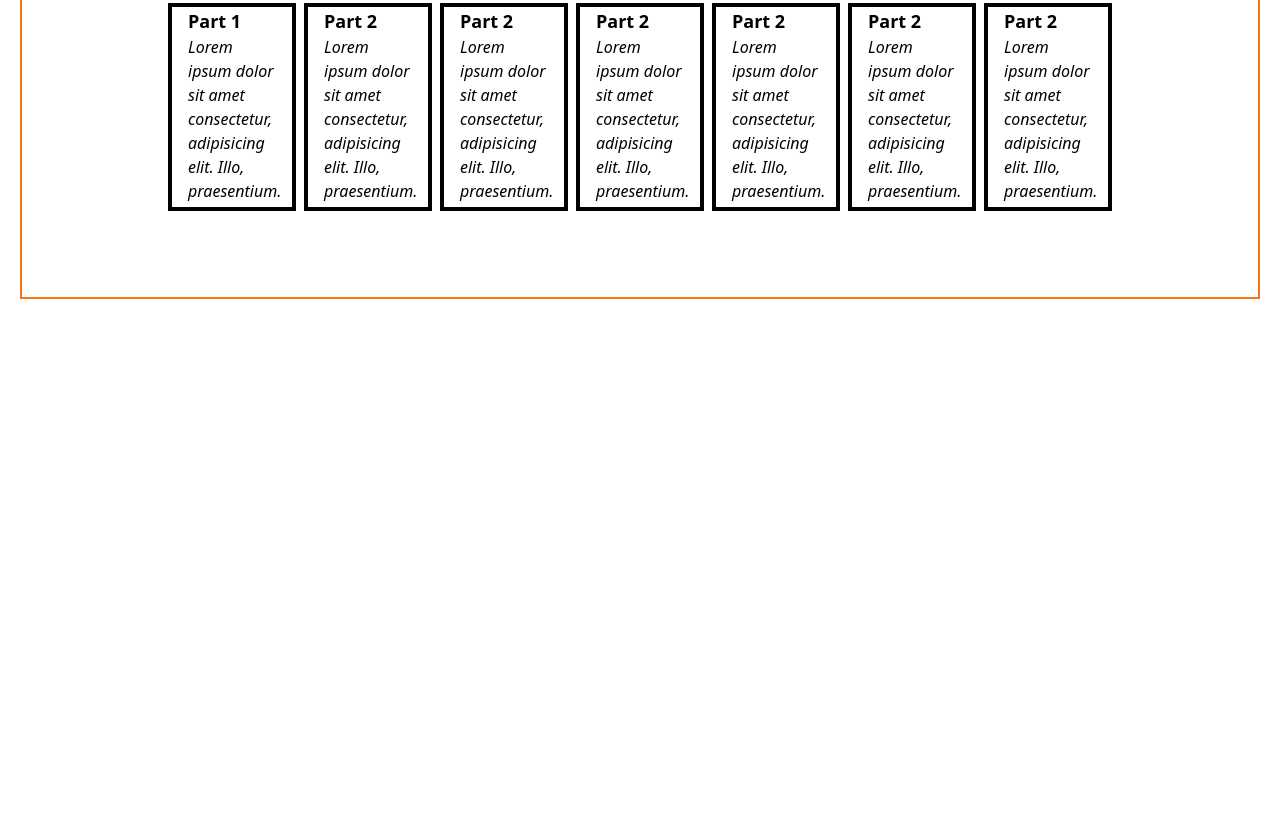
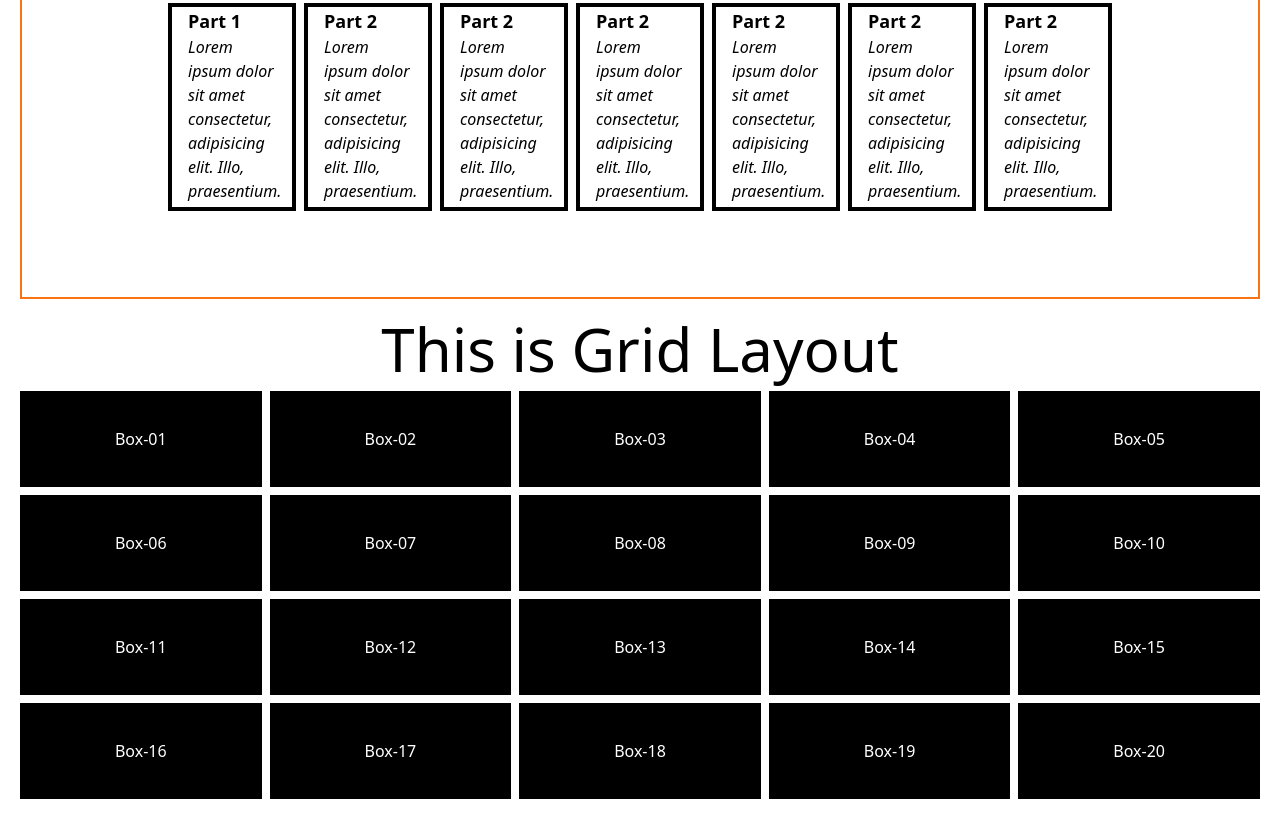
Before and after one commit to FarhanBeacon/tailwind-css, a plain HTML site: page index.html in a window 1280 px wide. Shown: the part 289-1108 px from the top of the page. Before the commit the page ends 800 px from the top, so only its background shows below. Drawn offline with nearby package versions, Linux system fonts and the light colour scheme.

Commit message:
added grid layout

```diff
--- a/index.html
+++ b/index.html
@@ -52,6 +52,33 @@
             <p class="italic">Lorem ipsum dolor sit amet consectetur, adipisicing elit. Illo, praesentium.</p>
         </div>
     </div>
+
+    <!-- Grid Layout, content-center -->
+    <section class="m-5">
+        <h1 class="text-6xl text-center mb-3">This is Grid Layout</h1>
+        <div class="grid grid-cols-2 md:grid-cols-4 lg:grid-cols-5 gap-2">
+            <div class="bg-black text-center text-white content-center h-24 ">Box-01</div>
+            <div class="bg-black text-center text-white content-center h-24 ">Box-02</div>
+            <div class="bg-black text-center text-white content-center h-24 ">Box-03</div>
+            <div class="bg-black text-center text-white content-center h-24 ">Box-04</div>
+            <div class="bg-black text-center text-white content-center h-24 ">Box-05</div>
+            <div class="bg-black text-center text-white content-center h-24 ">Box-06</div>
+            <div class="bg-black text-center text-white content-center h-24 ">Box-07</div>
+            <div class="bg-black text-center text-white content-center h-24 ">Box-08</div>
+            <div class="bg-black text-center text-white content-center h-24 ">Box-09</div>
+            <div class="bg-black text-center text-white content-center h-24 ">Box-10</div>
+            <div class="bg-black text-center text-white content-center h-24 ">Box-11</div>
+            <div class="bg-black text-center text-white content-center h-24 ">Box-12</div>
+            <div class="bg-black text-center text-white content-center h-24 ">Box-13</div>
+            <div class="bg-black text-center text-white content-center h-24 ">Box-14</div>
+            <div class="bg-black text-center text-white content-center h-24 ">Box-15</div>
+            <div class="bg-black text-center text-white content-center h-24 ">Box-16</div>
+            <div class="bg-black text-center text-white content-center h-24 ">Box-17</div>
+            <div class="bg-black text-center text-white content-center h-24 ">Box-18</div>
+            <div class="bg-black text-center text-white content-center h-24 ">Box-19</div>
+            <div class="bg-black text-center text-white content-center h-24 ">Box-20</div>
+        </div>
+    </section>
 </body>
 
 </html>
```
